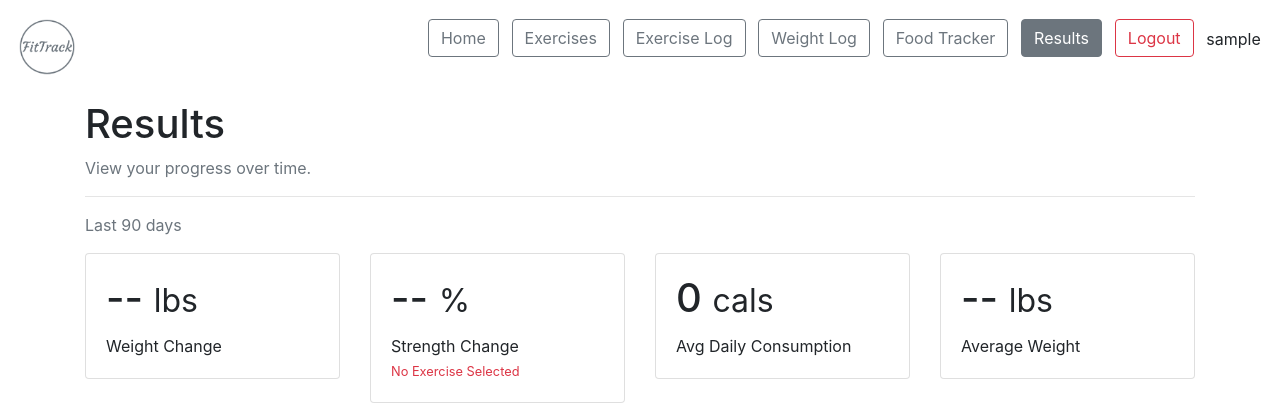
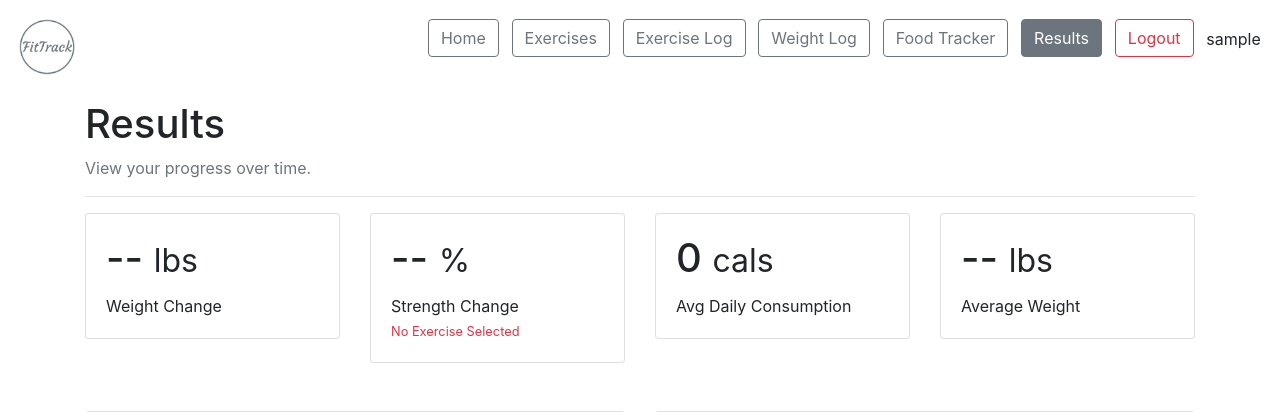
Before and after one commit to Lemetist/ActivityWatch, a Django app: page /results/ in a window 1280 px wide. Shown: the top 412 px of the page. Run offline with Django 3.2, Linux system fonts and the light colour scheme; the visitor is signed in with stand-in values (Sample User, id 1); data that the repository does not hold is empty; some libraries are stand-ins or nearby versions.

Commit message:
Small Change

```diff
--- a/app/templates/app/results.html
+++ b/app/templates/app/results.html
@@ -6,7 +6,6 @@
     <h1>Results</h1>
     <p class="text-muted">View your progress over time.</p>
     <hr>
-    <p class="text-muted">Last 90 days</p>
     <div class="row">
         <div class="col-3">
             <div class="card">
```
